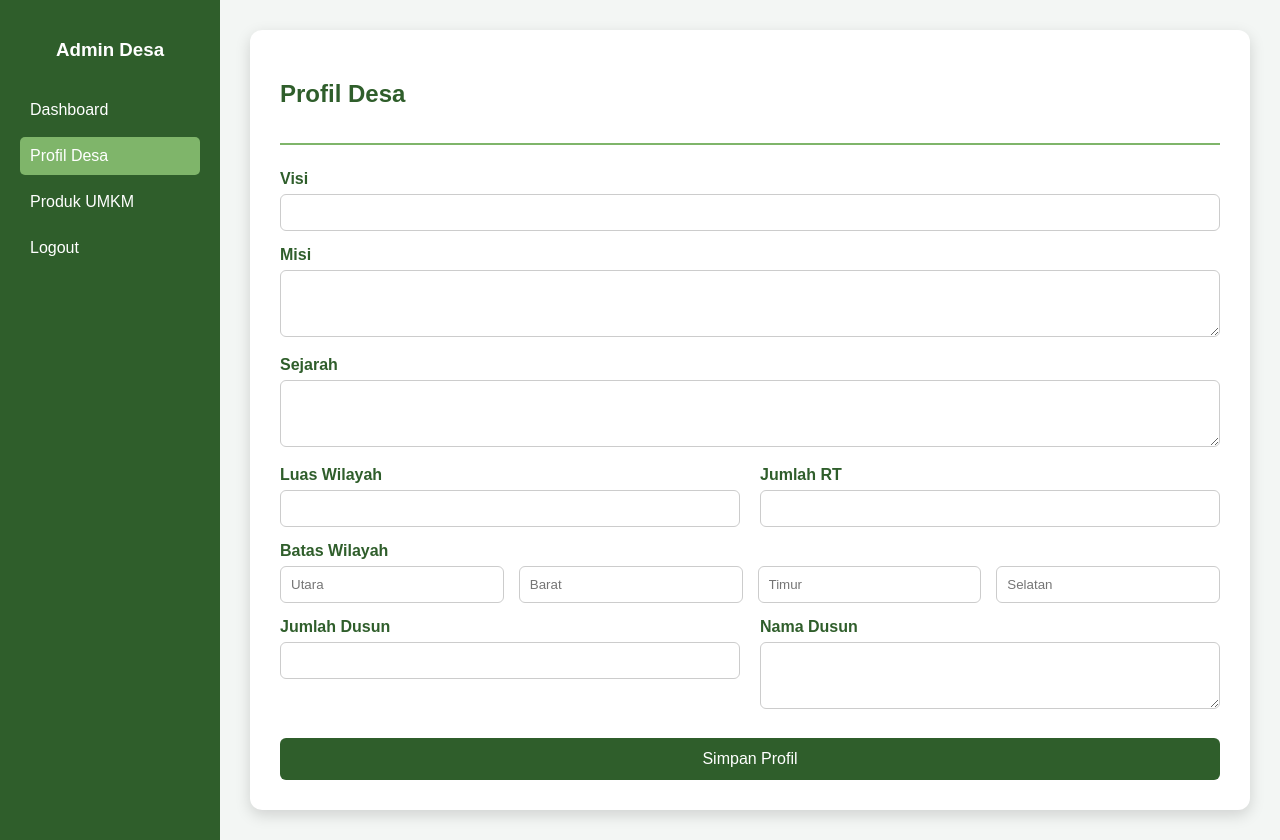
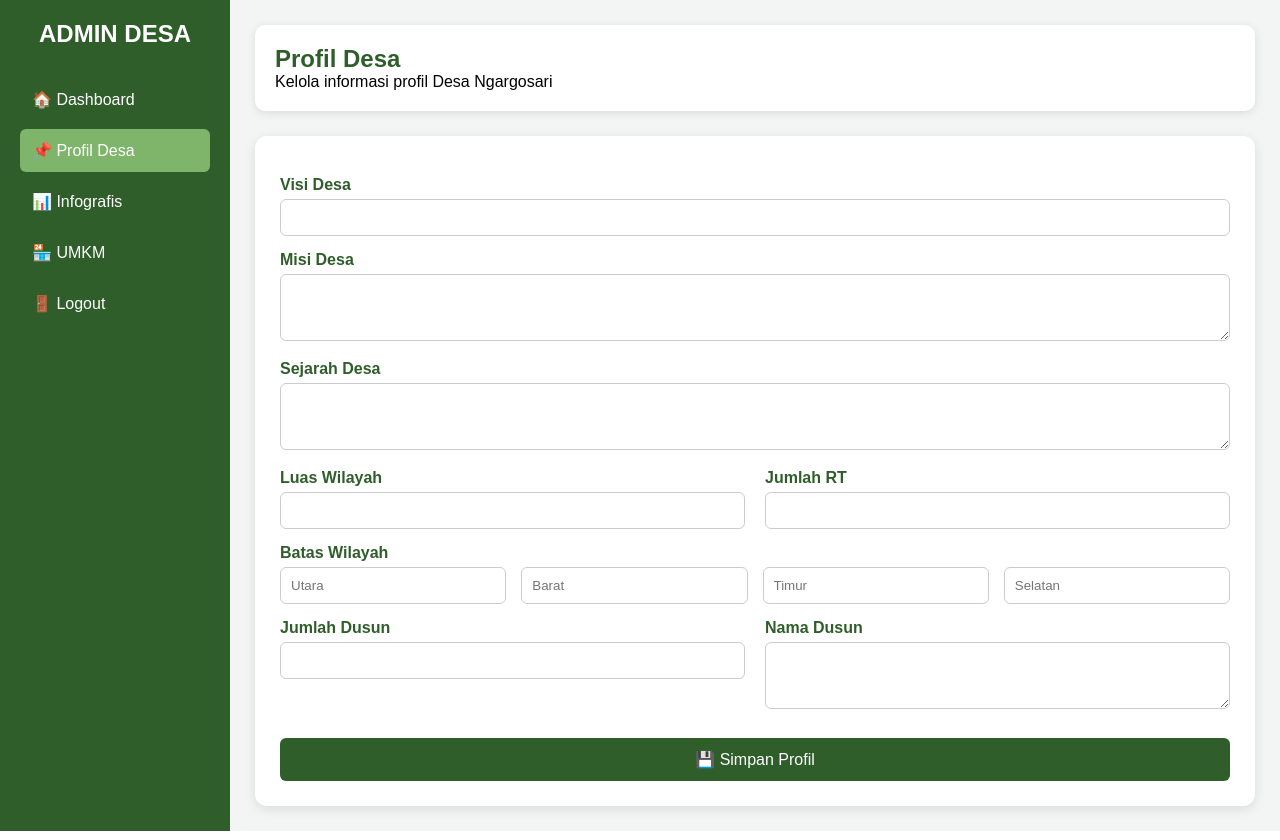
Before and after one commit to syivacahya/Desa_Ngargosari, a PHP site: page /profil.php in a window 1280 px wide. Run offline with PHP 8.4, Linux system fonts and the light colour scheme; the visitor is signed in with stand-in values (Sample User, id 1).

Commit message:
update tampilan profil desa

```diff
--- a/profil.php
+++ b/profil.php
@@ -11,27 +11,29 @@ if(!isset($_SESSION['login'])){
 <title>Profil Desa</title>
 
 <style>
+
 *{
+    margin:0;
+    padding:0;
     box-sizing:border-box;
     font-family:Arial, sans-serif;
 }
 
 body{
-    margin:0;
-    background:#f3f6f4;
+    background:#f2f5f3;
     display:flex;
 }
 
 /* SIDEBAR */
 .sidebar{
-    width:220px;
+    width:230px;
     background:#2f5e2b;
     min-height:100vh;
+    padding:20px;
     color:white;
-    padding:20px;
 }
 
-.sidebar h3{
+.sidebar h2{
     text-align:center;
     margin-bottom:30px;
 }
@@ -40,57 +42,60 @@ body{
     display:block;
     color:white;
     text-decoration:none;
-    padding:10px;
+    padding:12px;
     margin:8px 0;
-    border-radius:5px;
+    border-radius:6px;
+    transition:0.3s;
 }
 
-.sidebar a:hover,
+.sidebar a:hover{
+    background:#7fb56a;
+}
+
 .sidebar .active{
     background:#7fb56a;
 }
 
-/* CONTENT */
+/* MAIN */
 .main{
     flex:1;
-    padding:30px;
+    padding:25px;
 }
 
-/* CARD */
-.container{
+/* HEADER */
+.header{
     background:white;
-    padding:30px;
-    border-radius:12px;
-    box-shadow:0 5px 15px rgba(0,0,0,0.15);
+    padding:20px;
+    border-radius:10px;
+    margin-bottom:25px;
+    box-shadow:0 2px 10px rgba(0,0,0,0.1);
 }
 
-.top{
-    display:flex;
-    justify-content:space-between;
-    align-items:center;
-    border-bottom:2px solid #7fb56a;
-    padding-bottom:15px;
-    margin-bottom:25px;
-}
-
-.top h2{
+.header h2{
     color:#2f5e2b;
 }
 
 /* FORM */
+.form-box{
+    background:white;
+    padding:25px;
+    border-radius:12px;
+    box-shadow:0 3px 12px rgba(0,0,0,0.1);
+}
+
 label{
+    font-weight:bold;
+    color:#2f5e2b;
     display:block;
     margin-top:15px;
-    font-weight:bold;
-    color:#2f5e2b;
 }
 
 input, textarea{
     width:100%;
     padding:10px;
-    margin-top:6px;
+    margin-top:5px;
+    border-radius:6px;
     border:1px solid #ccc;
-    border-radius:6px;
 }
 
 .grid-2{
@@ -106,20 +111,21 @@ input, textarea{
 }
 
 button{
-    margin-top:25px;
+    background:#2f5e2b;
+    color:white;
+    border:none;
     padding:12px;
     width:100%;
-    border:none;
-    background:#2f5e2b;
-    color:white;
+    border-radius:6px;
+    margin-top:25px;
     font-size:16px;
-    border-radius:6px;
     cursor:pointer;
 }
 
 button:hover{
     background:#244a21;
 }
+
 </style>
 </head>
 
@@ -128,67 +134,87 @@ button:hover{
 <!-- SIDEBAR -->
 <div class="sidebar">
 
-    <h3>Admin Desa</h3>
+<h2>ADMIN DESA</h2>
 
-    <a href="dashboard.php">Dashboard</a>
-    <a href="profil_desa.php" class="active">Profil Desa</a>
-    <a href="produk.php">Produk UMKM</a>
-    <a href="logout.php">Logout</a>
+<a href="dashboard.php">🏠 Dashboard</a>
+<a href="profil.php" class="active">📌 Profil Desa</a>
+<a href="infografis.php">📊 Infografis</a>
+<a href="umkm.php">🏪 UMKM</a>
+<a href="logout.php">🚪 Logout</a>
 
 </div>
 
 
-<!-- MAIN CONTENT -->
+<!-- MAIN -->
 <div class="main">
 
-    <div class="container">
+<!-- HEADER -->
+<div class="header">
+    <h2>Profil Desa</h2>
+    <p>Kelola informasi profil Desa Ngargosari</p>
+</div>
 
-        <div class="top">
-            <h2>Profil Desa</h2>
-        </div>
+
+<!-- FORM -->
+<div class="form-box">
 
 <form method="post">
 
-            <label>Visi</label>
+    <label>Visi Desa</label>
     <input type="text" name="visi">
 
-            <label>Misi</label>
+    <label>Misi Desa</label>
     <textarea name="misi" rows="3"></textarea>
 
-            <label>Sejarah</label>
+    <label>Sejarah Desa</label>
     <textarea name="sejarah" rows="3"></textarea>
 
+
     <div class="grid-2">
+
         <div>
             <label>Luas Wilayah</label>
             <input type="text" name="luas">
         </div>
+
         <div>
             <label>Jumlah RT</label>
             <input type="number" name="rt">
         </div>
+
     </div>
 
+
     <label>Batas Wilayah</label>
+
     <div class="grid-4">
+
         <input type="text" name="utara" placeholder="Utara">
         <input type="text" name="barat" placeholder="Barat">
         <input type="text" name="timur" placeholder="Timur">
         <input type="text" name="selatan" placeholder="Selatan">
+
     </div>
 
+
     <div class="grid-2">
+
         <div>
             <label>Jumlah Dusun</label>
-                    <input type="number" name="jumlah_dusun">
+            <input type="number" name="dusun">
         </div>
+
         <div>
             <label>Nama Dusun</label>
             <textarea name="nama_dusun" rows="3"></textarea>
         </div>
+
     </div>
 
-            <button>Simpan Profil</button>
+
+    <button type="submit" name="simpan">
+        💾 Simpan Profil
+    </button>
 
 </form>
 
```
Lines whose indentation alone changed are shown as unchanged.
